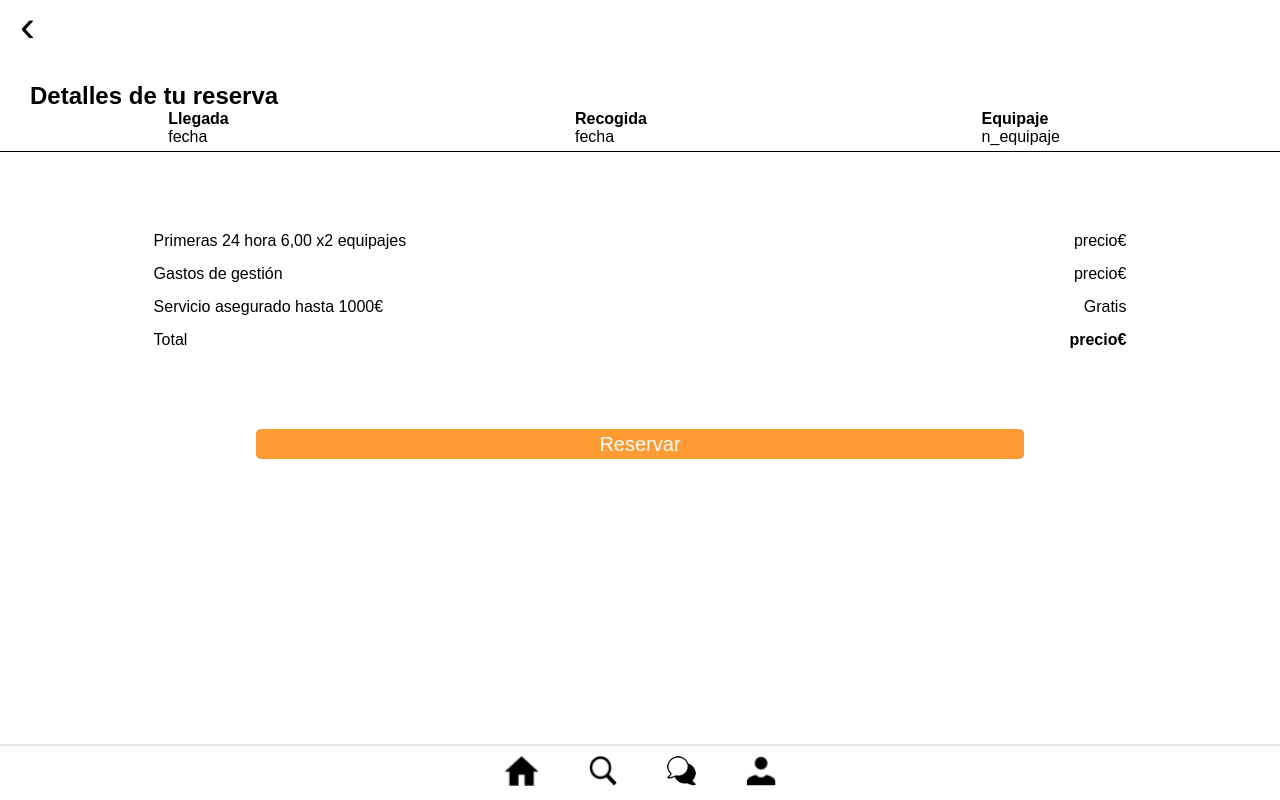
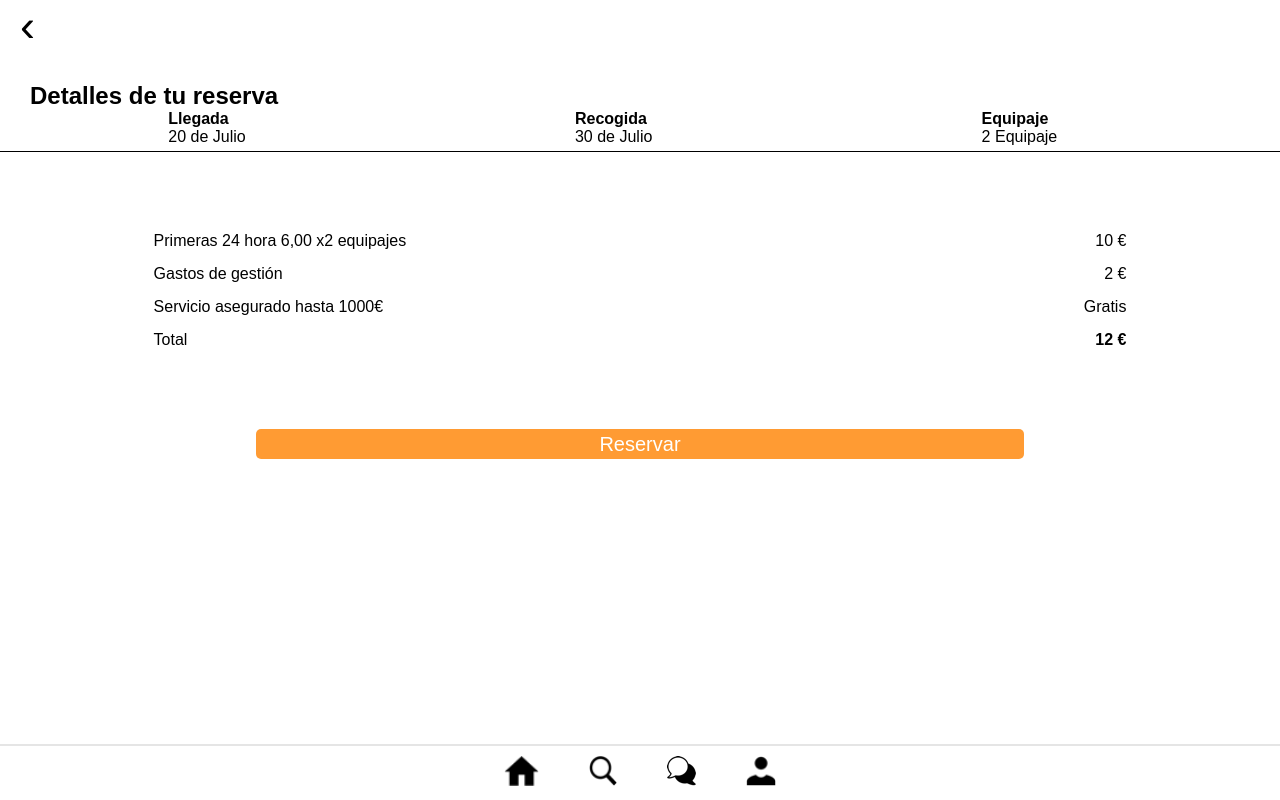
Before and after one commit to paulabenitoc/finalProject-maleteo, a React (Vite) app: page /pasarelareserva in a window 1280 px wide. Built offline with nearby package versions, Linux system fonts and the light colour scheme; a web font is replaced by a local one.

Commit message:
sinpaginacion1

```diff
--- a/src/pages/Reserva/pasarelaReserva.jsx
+++ b/src/pages/Reserva/pasarelaReserva.jsx
@@ -13,15 +13,15 @@ export default function PasarelaReserva() {
                     <section className='contenedor-titulo_s'>
                         <div className='titulo-p'>
                             <p className='texto-tp'><strong>Llegada</strong></p>
-                            <p className='texto-tp'>fecha</p>
+                            <p className='texto-tp'>20 de Julio</p>
                         </div>
                         <div className='titulo-p'>
                             <p className='texto-tp'><strong>Recogida</strong></p>
-                            <p className='texto-tp'>fecha</p>
+                            <p className='texto-tp'>30 de Julio</p>
                         </div>
                         <div className='titulo-p'>
                             <p className='texto-tp'><strong>Equipaje</strong></p>
-                            <p className='texto-tp'>n_equipaje</p>
+                            <p className='texto-tp'>2 Equipaje</p>
                         </div>
                     </section>
                 </div>
@@ -30,11 +30,11 @@ export default function PasarelaReserva() {
                 <div className='contenedor-precios'>
                     <div className='precio'>
                         <p className='texto-p'>Primeras 24 hora 6,00 x2 equipajes</p>
-                        <p className='texto-p_1'>precio€</p>
+                        <p className='texto-p_1'>10 €</p>
                     </div>
                     <div className='precio'>
                         <p className='texto-p'>Gastos de gestión</p>
-                        <p className='texto-p_1'>precio€</p>
+                        <p className='texto-p_1'>2 €</p>
                     </div>
                     <div className='precio'>
                         <p className='texto-p'>Servicio asegurado hasta 1000€</p>
@@ -42,7 +42,7 @@ export default function PasarelaReserva() {
                     </div>
                     <div className='precio'>
                         <p className='texto-p'>Total</p>
-                        <p className='texto-p_1'><strong>precio€</strong></p>
+                        <p className='texto-p_1'><strong>12 €</strong></p>
                     </div>
 
                 </div>
```
